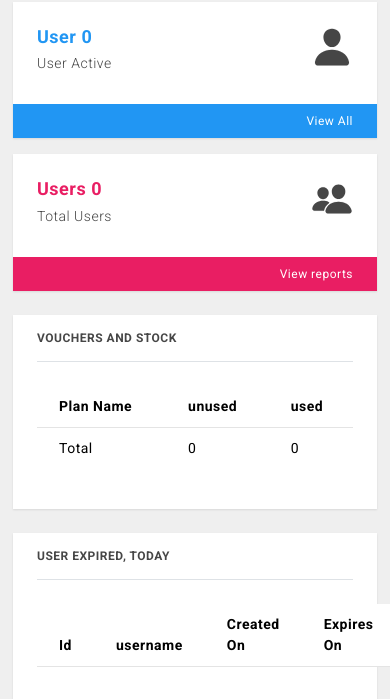
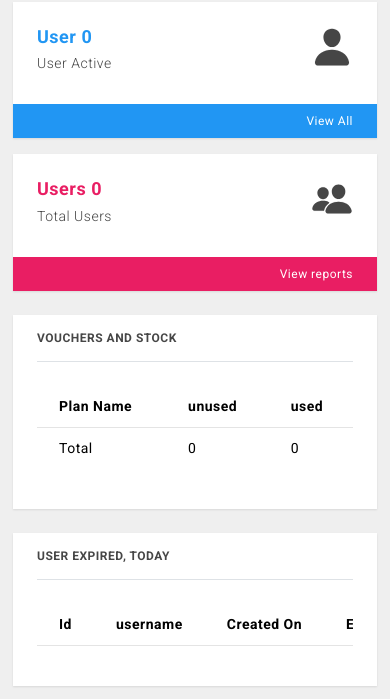
Before and after one commit to safayatkhanrohan/experiment, a plain HTML site: page index.html in a window 390 px wide. Shown: the part 374-1073 px from the top of the page. Drawn offline with nearby package versions, Linux system fonts and the light colour scheme.

Commit message:
make responsive table

```diff
--- a/index.html
+++ b/index.html
@@ -290,6 +290,7 @@
                         </div>
 
                         <div class="panel-body p-4">
+                            <div class="table-responsive">
                                 <table class="table mb-3">
                                     <thead>
                                         <tr>
@@ -308,12 +309,14 @@
                                 </table>
                             </div>
                         </div>
+                    </div>
 
                     <div class="panel">
                         <div class="panel-header text-uppercase border-bottom">
                             User Expired, Today
                         </div>
                         <div class="panel-body p-4">
+                            <div class="table-responsive">
                                 <table class="table mb-3">
                                     <thead>
                                         <tr>
@@ -327,6 +330,7 @@
 
                                     </tbody>
                                 </table>
+                            </div>
                         </div>
                     </div>
                 </div>
--- a/style.css
+++ b/style.css
@@ -81,6 +81,7 @@ body {
   }
   .sidebar-nav-container {
     position: fixed;
+    z-index: 1000;
     width: 0;
   }
   .sidebar-nav-container.active {
@@ -449,6 +450,10 @@ body {
     color: var(--red) !important;
 }
 
+.table-responsive {
+    overflow-x: auto;
+}
+
 .table {
     border-collapse: collapse;
     width: 100%;
@@ -459,6 +464,7 @@ body {
     padding: 10px 22px;
     text-align: left;
     border-bottom: 1px solid #e4e4e4 !important;
+    white-space: nowrap;
 }
 
 .table tr:last-child td {
```
Also changed, not shown: firebase.json (added), 2 other files. Lines whose indentation alone changed are shown as unchanged.
